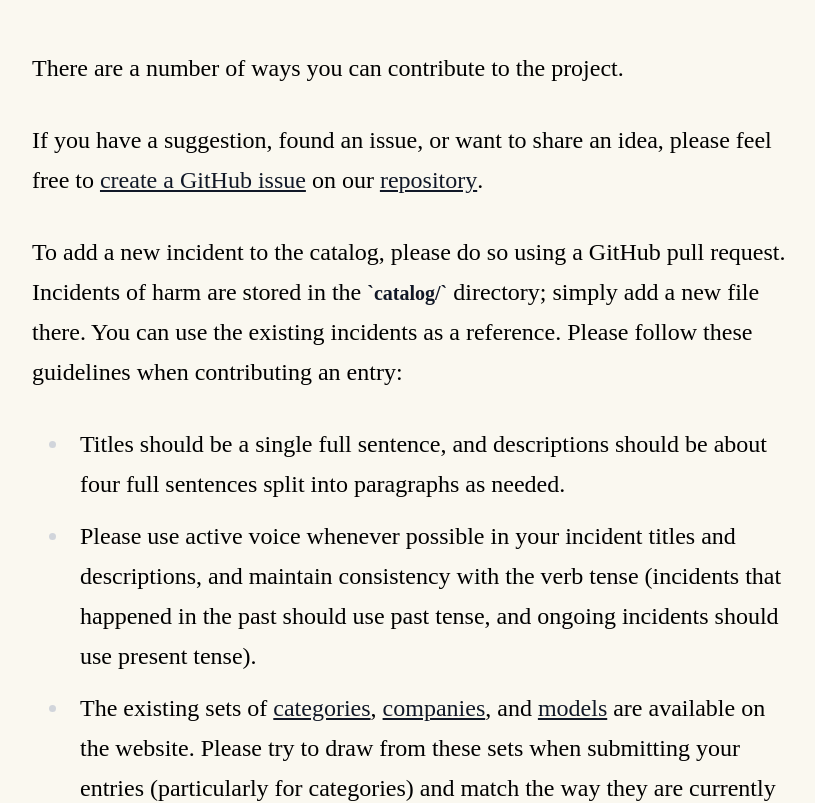
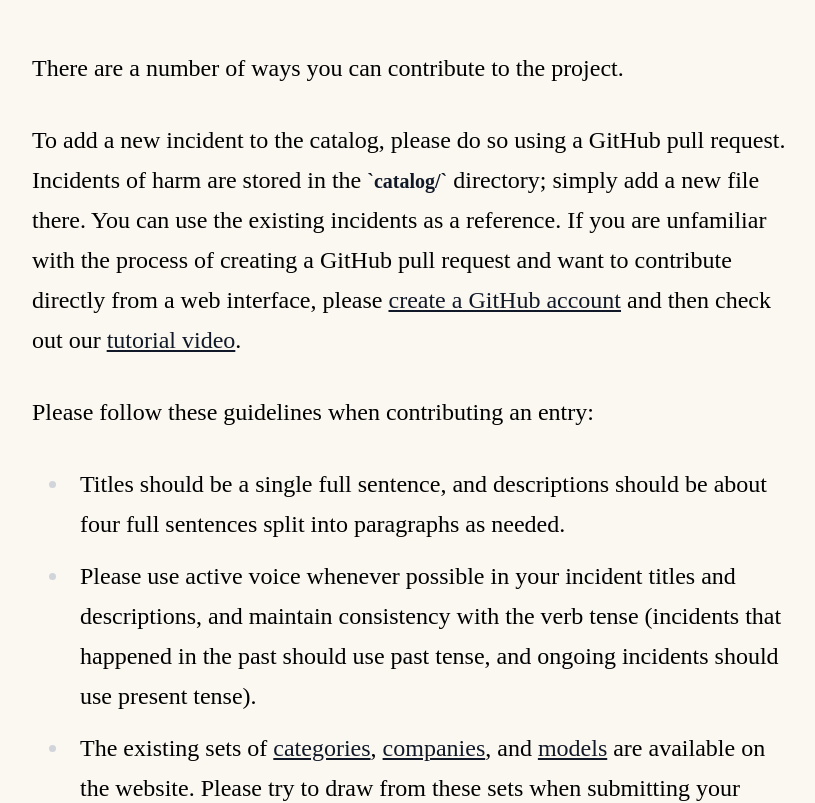
Before and after one commit to badnessdotai/catalog, a Next.js app: page /contribute in a window 1280 px wide. Shown: the part 3448-4251 px from the top of the page, without its empty margins (224-1039 px from the left). Built offline with nearby package versions, Linux system fonts and the light colour scheme; a web font is replaced by a local one.

Commit message:
Add contribution tutorial video

```diff
--- a/app/contribute/page.tsx
+++ b/app/contribute/page.tsx
@@ -118,19 +118,18 @@ export default function About() {
             <h2>How to Contribute</h2>
             <p>There are a number of ways you can contribute to the project.</p>
             <p>
-              If you have a suggestion, found an issue, or want to share an
-              idea, please feel free to{" "}
-              <a href="https://github.com/badnessdotai/catalog/issues">
-                create a GitHub issue
-              </a>{" "}
-              on our{" "}
-              <a href="https://github.com/badnessdotai/catalog">repository</a>.
-            </p>
-            <p>
               To add a new incident to the catalog, please do so using a GitHub
               pull request. Incidents of harm are stored in the{" "}
               <code>catalog/</code> directory; simply add a new file there. You
-              can use the existing incidents as a reference. Please follow these
+              can use the existing incidents as a reference. If you are unfamiliar
+              with the process of creating a GitHub pull request and want to contribute
+              directly from a web interface,
+              please <a href="https://github.com/join">create a GitHub account</a> and
+              then check out
+              our <a href="https://youtu.be/GscCn5vmjK4">tutorial video</a>.
+            </p>
+            <p>
+              Please follow these
               guidelines when contributing an entry:
             </p>
             <ul>
@@ -171,6 +170,15 @@ export default function About() {
               </li>
             </ul>
             <p>
+              If you have a suggestion, found an issue, or want to share an
+              idea, please feel free to{" "}
+              <a href="https://github.com/badnessdotai/catalog/issues">
+                create a GitHub issue
+              </a>{" "}
+              on our{" "}
+              <a href="https://github.com/badnessdotai/catalog">repository</a>.
+            </p>
+            <p>
               All contributions to the project are subject to review by the
               project maintainers. We will do our best to respond to all
               contributions in a timely manner. If you have any questions about
--- a/package.json
+++ b/package.json
@@ -19,7 +19,7 @@
     "he": "^1.2.0",
     "next": "13.2.4",
     "node-fetch": "^3.3.1",
-    "posthog-js": "^1.51.5",
+    "posthog-js": "^1.52.0",
     "react": "18.2.0",
     "react-dom": "18.2.0",
     "remark": "^14.0.2",
```
Also changed, not shown: 1 other file (tests, documents, lock files or other folders).
